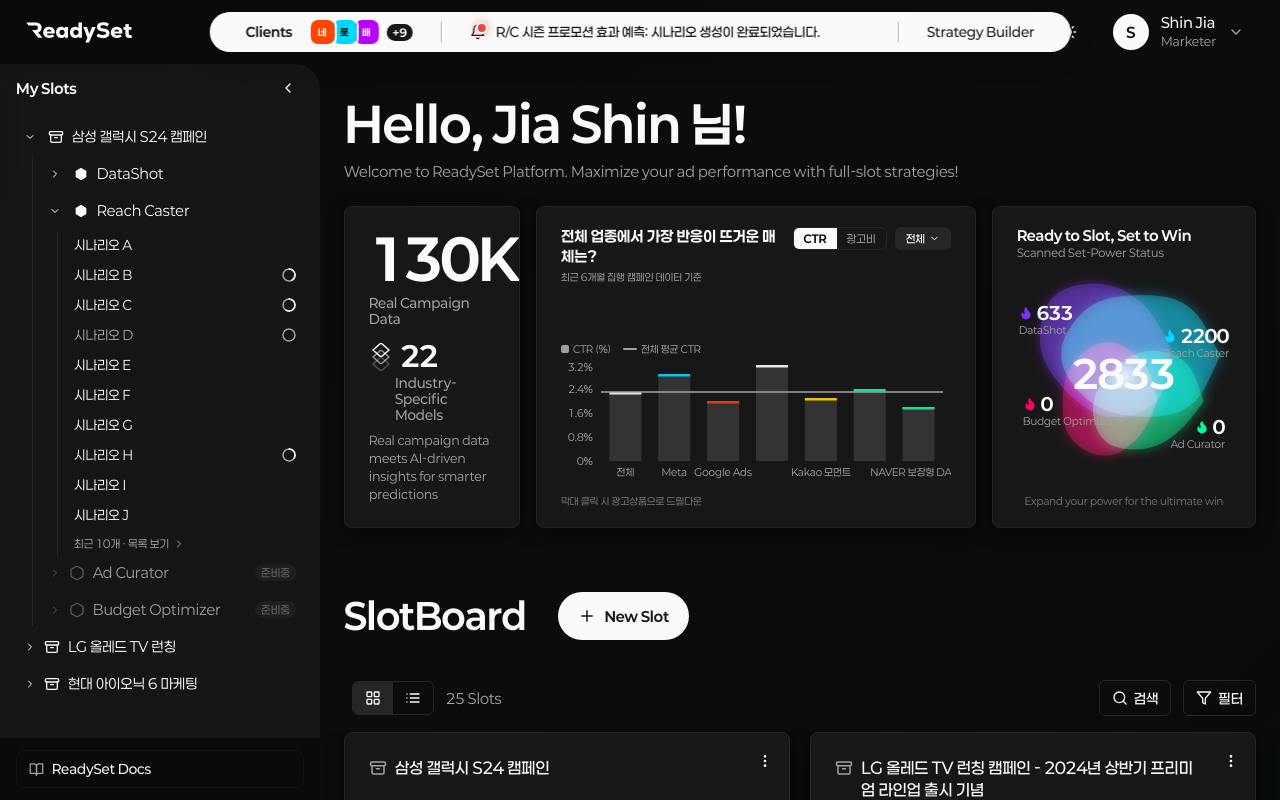
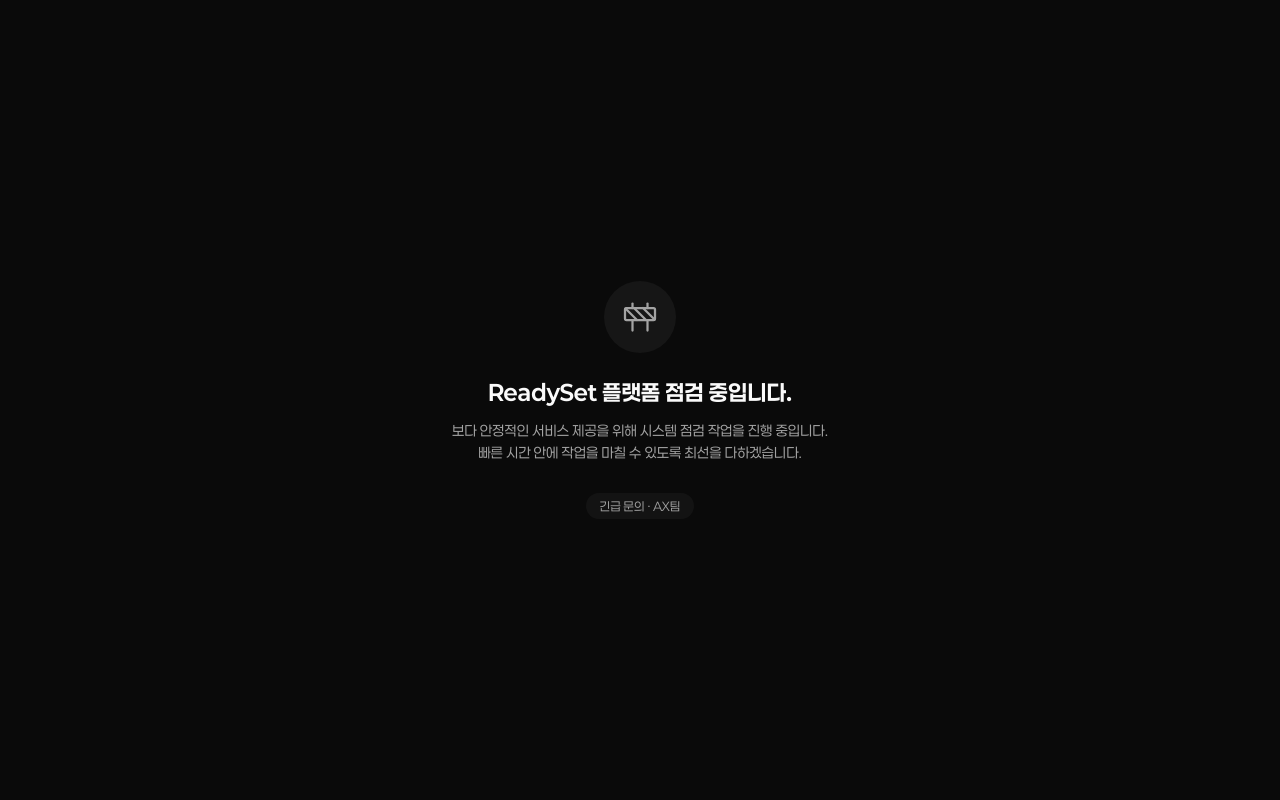
Before and after one commit to taetaej/ReadySet, a React (Vite) app: page /maintenance in a window 1280 px wide. Before the commit this address led to /. Shown: the top 800 px of the page. Built offline with nearby package versions, Linux system fonts and the light colour scheme.

Commit message:
feat: 서비스 점검 중 안내 페이지 추가 (/maintenance)

```diff
--- a/src/App.tsx
+++ b/src/App.tsx
@@ -13,6 +13,8 @@
 import { ComponentLibrary } from './components/component-library'
 // Error Page
 import { ErrorPage } from './components/ErrorPage'
+// Maintenance Page
+import { MaintenancePage } from './components/MaintenancePage'
 // Access Log
 import { AccessLog } from './components/layout/AccessLog'
 // Docs
@@ -40,6 +42,7 @@
         <Route path="/component" element={<ComponentLibrary />} />
         <Route path="/access-log" element={<AccessLog />} />
         <Route path="/error" element={<ErrorPage />} />
+        <Route path="/maintenance" element={<MaintenancePage />} />
         <Route path="*" element={<Navigate to="/" replace />} />
       </Routes>
     </BrowserRouter>
--- /dev/null
+++ b/src/components/MaintenancePage.tsx
@@ -0,0 +1,67 @@
+import React, { useEffect } from 'react'
+import { Construction } from 'lucide-react'
+import { getDarkMode, setDarkMode } from '../utils/theme'
+
+/**
+ * /maintenance 페이지
+ * - 서비스 점검 중일 때 안내하는 화면
+ */
+export function MaintenancePage() {
+  useEffect(() => {
+    setDarkMode(getDarkMode())
+  }, [])
+
+  return (
+    <div style={{
+      width: '100vw', height: '100vh',
+      display: 'flex', alignItems: 'center', justifyContent: 'center',
+      backgroundColor: 'hsl(var(--background))',
+      fontFamily: 'Paperlogy, sans-serif',
+    }}>
+      <div style={{
+        display: 'flex', flexDirection: 'column', alignItems: 'center',
+        textAlign: 'center', maxWidth: '600px', padding: '0 24px',
+      }}>
+        {/* 아이콘 */}
+        <div style={{
+          width: '72px', height: '72px', borderRadius: '50%',
+          backgroundColor: 'hsl(var(--muted-foreground) / 0.08)',
+          display: 'flex', alignItems: 'center', justifyContent: 'center',
+          marginBottom: '24px',
+        }}>
+          <Construction size={36} strokeWidth={1.5} style={{ color: 'hsl(var(--muted-foreground))' }} />
+        </div>
+
+        {/* 메인 메시지 */}
+        <h1 style={{
+          fontSize: '22px', fontWeight: '700', color: 'hsl(var(--foreground))',
+          margin: '0 0 12px 0', lineHeight: '1.4',
+        }}>
+          ReadySet 플랫폼 점검 중입니다.
+        </h1>
+
+        {/* 서브 메시지 */}
+        <p style={{
+          fontSize: '14px', color: 'hsl(var(--muted-foreground))',
+          margin: '0', lineHeight: '1.6', whiteSpace: 'nowrap',
+        }}>
+          보다 안정적인 서비스 제공을 위해 시스템 점검 작업을 진행 중입니다.<br />
+          빠른 시간 안에 작업을 마칠 수 있도록 최선을 다하겠습니다.
+        </p>
+
+        {/* 문의처 */}
+        <span style={{
+          display: 'inline-block',
+          marginTop: '28px',
+          padding: '6px 14px',
+          fontSize: '12px',
+          color: 'hsl(var(--muted-foreground))',
+          backgroundColor: 'hsl(var(--muted-foreground) / 0.06)',
+          borderRadius: '100px',
+        }}>
+          긴급 문의 · AX팀
+        </span>
+      </div>
+    </div>
+  )
+}
```
